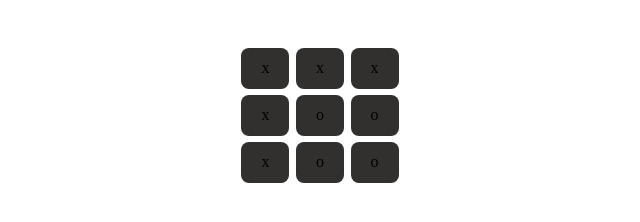
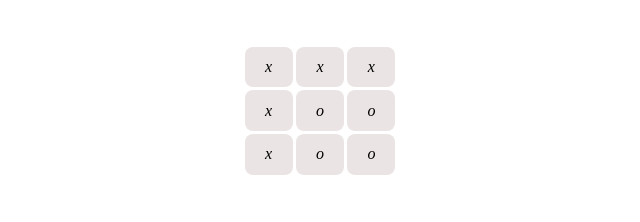
Before and after one commit to HangwelaniMadilonga/tic-tac-toe, a plain HTML site: page index.html in a window 1280 px wide. Shown: the part 58-280 px from the top of the page, without its empty margins (320-960 px from the left). Drawn offline with Linux system fonts and the light colour scheme.

Commit message:
adjust color and font style.

```diff
--- a/style.css
+++ b/style.css
@@ -33,8 +33,9 @@ gap: 0.015rem;
     display: flex;
     justify-content:center;
     align-items: center;
-    background-color: rgb(50, 47, 47);
+    background-color: rgb(235, 228, 228);
     border-radius: 0.5rem;
     padding: 0.7rem;
-    margin: 0.2rem;
+    margin: 0.1rem;
+    font-style: italic;
 }
```
